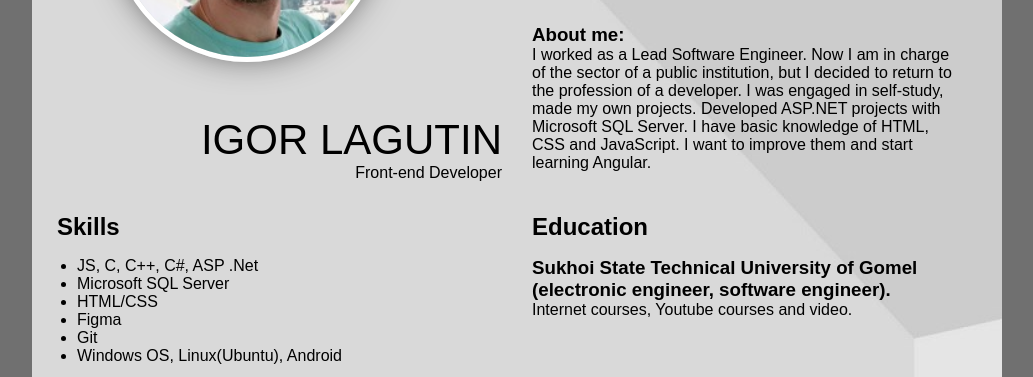
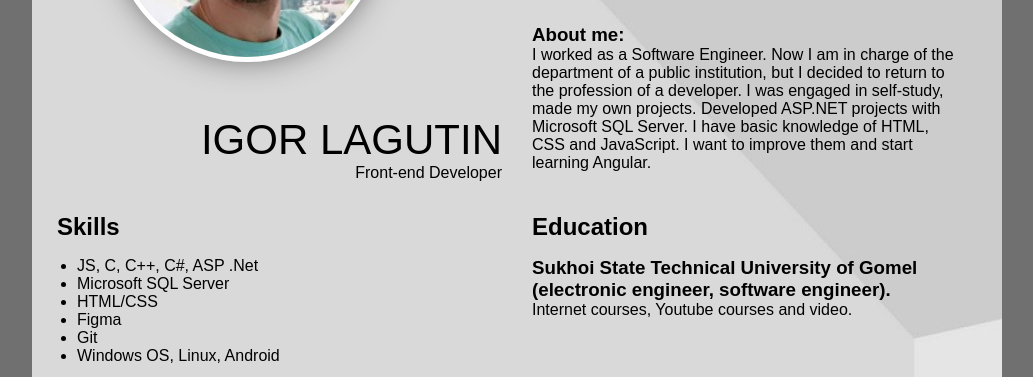
Before and after one commit to igo-l/rsschool-cv, a plain HTML site: page index.html in a window 1280 px wide. Shown: the part 371-748 px from the top of the page, without its empty margins (123-1156 px from the left). Drawn offline with nearby package versions, Linux system fonts and the light colour scheme.

Commit message:
fix: some fixes

```diff
--- a/index.html
+++ b/index.html
@@ -57,7 +57,7 @@
                     <div class="about__me">
                         <h3>About me:</h3>
                         <p>
-                        I worked as a Lead Software Engineer. Now I am in charge of the sector of a public institution,
+                        I worked as a Software Engineer. Now I am in charge of the department of a public institution,
                             but I decided to return to the profession of a developer.
                             I was engaged in self-study, made my own projects.
                             Developed ASP.NET projects with Microsoft SQL Server.
@@ -74,7 +74,7 @@
                     <li>HTML/CSS</li>
                     <li>Figma</li>
                     <li>Git</li>
-                    <li>Windows OS, Linux(Ubuntu), Android</li>
+                    <li>Windows OS, Linux, Android</li>
                 </ul>
             </section>
 
@@ -173,7 +173,7 @@ function narcissistic(value) {
         <div class="">
             <a href="https://rs.school/js/" ><img class="rs" src="./images/rssl.png" alt="rsSchool logo"></a>
         </div>
-            <p class="copyright"> &lt;igo-l&gt;<br>2021</p>
+            <p class="copyright"> &lt;igo-l&gt;<br>2022</p>
             <div class="">
                 <a href="https://github.com/igo-l" ><img class="github" src="./images/ghl.png" alt="Github logo"></a>
             </div>
```
